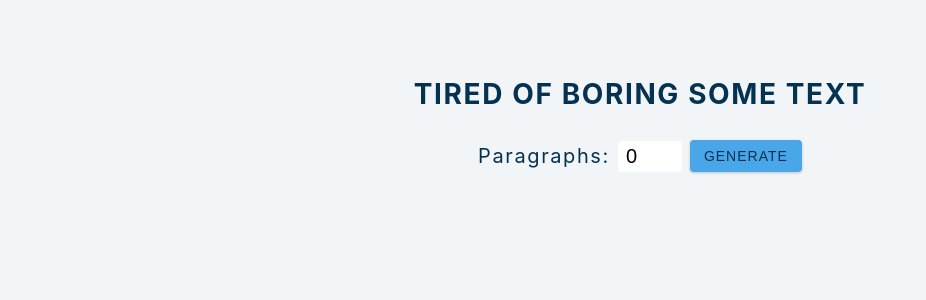
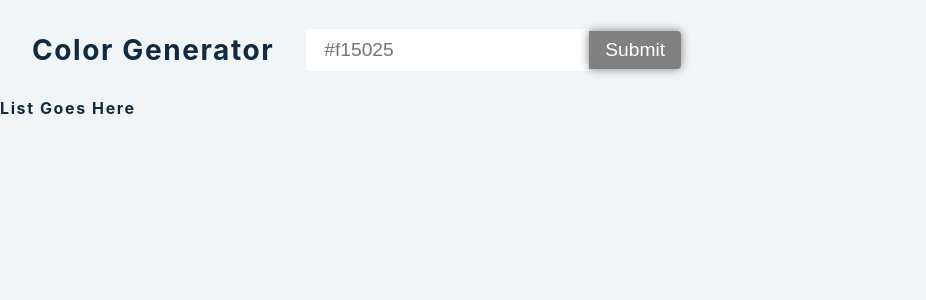
Before and after one commit to vasicgoran1984/birthday-app, a React (Create React App) app: page / in a window 1280 px wide. Shown: the top 300 px of the page, without its empty margins (0-926 px from the left). Built offline with nearby package versions, Linux system fonts and the light colour scheme; the HTML template or start-up script is replaced by a standard one.

Commit message:
Finished color-generator

```diff
--- a/package.json
+++ b/package.json
@@ -10,6 +10,7 @@
     "react-dom": "^18.2.0",
     "react-icons": "^4.12.0",
     "react-scripts": "5.0.1",
+    "values.js": "^2.1.1",
     "web-vitals": "^2.1.4"
   },
   "scripts": {
--- a/src/App.js
+++ b/src/App.js
@@ -1,48 +1,81 @@
-import React, { useState, useEffect } from 'react';
-import data from './data';
+import React, { useState } from 'react'
+import SingleColor from './SingleColor'
+
+import Values from 'values.js';
+
+const styles = {
+  disabledButton: {
+      backgroundColor: 'gray',
+      color: 'white',
+      cursor: 'not-allowed',
+      border: "none",
+      boxShadow: "0px 0px 10px 0px grey",
+  },
+  enabledButton: {
+      cursor: 'pointer',
+  },
+};
+
 function App() {
 
-  const [text, setText] = useState([]);
-  const [count, setCount] = useState(0);
+  const [color, setColor] = useState('');
+  const [error, setError] = useState(false);
+  const [list, setList] = useState([]);
+  const [isButtonDisabled, setButtonDisabled] = useState(true);
+
+  const onInsertColor = (e) => {
+    let newColor = e.target.value;
+    console.log(newColor);
+    setColor(newColor);
+    if (newColor !== '') {
+      setButtonDisabled(false);
+    }
+  }
 
   const handleSubmit = (e) => {
     e.preventDefault();
+    try {
+      let colors = new Values(color).all(10);
+      setList(colors);
+    } catch (error) {
+      setError(error);
+      console.log(error);
+    }
 
-    let amount = parseInt(count);
-    if (count <= 0) {
-      amount = 1;
-    }
-    if(count > 8) {
-      amount = 8;
-    }
-    setText(data.slice(0, amount));
   }
 
   return (
-    <section className='section-center'>
-      <h3>Tired of boring some text</h3>
-      <form className='lorem-form'
-        onSubmit={handleSubmit}
-      >
-        <label htmlFor='amount'>
-        paragraphs:
-        </label>
-        <input
-          type='number'
-          name='amount'
-          id='amount'
-          value={count}
-          onChange={(e) => setCount(e.target.value)}
+    <>
+      <section className='container'>
+        <h3>Color Generator</h3>
+        <form onSubmit={handleSubmit}>
+          <input type='text'
+            value={color}
+            onChange={onInsertColor}
+            placeholder='#f15025'
+            className={`${error?'error':null}`}
           />
-          <button className='btn' type='submit'>Generate</button>
-      </form>
-      <article className='lorem-text'>
-        {text.map((item, index) => {
-          return <p key={index}>{item}</p>
+          <button
+            className='btn'
+            type='submit'
+            style={isButtonDisabled ? styles.disabledButton : styles.enabledButton}
+            disabled={isButtonDisabled}
+          >
+            Submit
+          </button>
+        </form>
+      </section>
+
+      <section className="colors">
+        <h4>list goes here</h4>
+        {list.map((color, index) => {
+          const hex = color.hex;
+          // console.log(index);
+          return <SingleColor key={index} index={index} {...color} hexColor={color.hex}/>
         })}
-      </article>
-    </section>
+      </section>
+    </>
   );
 }
 
-export default App;
+export default App
--- /dev/null
+++ b/src/SingleColor.js
@@ -0,0 +1,38 @@
+import React, { useState, useEffect } from 'react'
+import rgbToHex from './utils'
+
+const SingleColor = ({rgb, weight, index, hexColor}) => {
+    const [alert, setAlert] = useState(false);
+    const bcg = rgb.join(',');
+
+    // const hex = rgbToHex(...rgb);
+    const hexValue = `#${hexColor}`;
+
+    useEffect(() => {
+        setTimeout(() => {
+            setAlert(false);
+        }, 2000);
+    }, [alert])
+
+  return (
+    <article
+        className={`color ${index > 10 && 'color-light'}`}
+        style={{backgroundColor: `rgb(${bcg})`}}
+        onClick={() => {
+            setAlert(true);
+            navigator.clipboard.writeText(hexValue);
+        }}
+        >
+        <p className='percent-value'>
+            {weight}%
+        </p>
+        <p className='color-value'>{hexValue}</p>
+        {alert && <p className='alert'>
+            Color copied!
+        </p>}
+  </article>
+  )
+
+}
+
+export default SingleColor
--- a/src/index.css
+++ b/src/index.css
@@ -121,80 +121,96 @@ p {
 }
 /*  global classes */
 
-.btn {
-  text-transform: uppercase;
-  background: var(--clr-primary-5);
-  color: var(--clr-primary-1);
-  padding: 0.375rem 0.75rem;
-  letter-spacing: 1px;
-  display: inline-block;
-  transition: var(--transition);
-  font-size: 0.875rem;
-  border: 2px solid var(--clr-primary-5);
-  cursor: pointer;
-  box-shadow: 0 1px 3px rgba(0, 0, 0, 0.2);
-  border-radius: var(--radius);
-}
-.btn:hover {
-  color: var(--clr-primary-5);
-  background: var(--clr-primary-8);
-  border-color: var(--clr-primary-8);
-}
 /* section */
 .section {
-  padding: 5rem 0;
+  width: 90vw;
+  margin: 0 auto;
+  max-width: var(--max-width);
 }
 
-.section-center {
-  width: 90vw;
-  margin: 0 auto;
-  max-width: 40rem;
-  margin-top: 5rem;
-  text-align: center;
-}
 @media screen and (min-width: 992px) {
-  .section-center {
+  .section {
     width: 95vw;
   }
 }
-main {
-  min-height: 100vh;
-  display: grid;
-  place-items: center;
-}
+
 /*
 ===============
-Lorem Ipsum
+Color Generator
 ===============
 */
-h3 {
+
+.container {
+  text-align: center;
+  display: flex;
+  align-items: center;
+  height: 100px;
+  padding-left: 2rem;
+}
+.container h3 {
+  margin-bottom: 0;
+  margin-right: 2rem;
+}
+
+input {
+  border-color: transparent;
+  padding: 0.5rem 1rem;
+  font-size: 1.2rem;
+  border-top-left-radius: var(--radius);
+  border-bottom-left-radius: var(--radius);
+}
+.btn {
+  background: var(--clr-primary-5);
+  padding: 0.5rem 1rem;
+  font-size: 1.2rem;
+  border-color: transparent;
+  border-top-right-radius: var(--radius);
+  border-bottom-right-radius: var(--radius);
+  text-transform: capitalize;
+  color: var(--clr-white);
+  cursor: pointer;
+}
+@media screen and (max-width: 576px) {
+  .container h3 {
+    font-size: 1rem;
+  }
+  input,
+  .btn {
+    font-size: 0.85rem;
+  }
+}
+input.error {
+  border: 2px solid var(--clr-red-dark);
+}
+.colors {
+  min-height: calc(100vh - 100px);
+  display: grid;
+  grid-template-columns: repeat(auto-fit, minmax(223.33px, 1fr));
+  grid-template-rows: repeat(auto-fit, minmax(96px, 1fr));
+}
+.color {
+  padding: 1rem 2rem;
+  cursor: pointer;
+  font-size: 1rem;
+  text-transform: none;
+}
+.percent-value {
+  margin-bottom: 0;
+  color: var(--clr-grey-1);
+}
+.color-value {
+  color: var(--clr-grey-1);
+  margin-bottom: 0;
+}
+.color-light .color-value {
+  color: var(--clr-white);
+}
+.color-light .percent-value {
+  color: var(--clr-white);
+}
+
+.alert {
   text-transform: uppercase;
-  color: var(--clr-primary-1);
+  font-size: 0.85rem;
+  margin-top: 0.5rem;
 }
-.lorem-form {
-  text-transform: capitalize;
-  letter-spacing: var(--spacing);
-  margin-top: 2rem;
-  margin-bottom: 4rem;
-  display: flex;
-  justify-content: center;
-  align-items: center;
-}
-label {
-  font-size: 1.25rem;
-  color: var(--clr-primary-1);
-}
-input {
-  padding: 0.25rem 0.5rem;
-  width: 4rem;
-  border-radius: var(--radius);
-  border: none;
-  margin: 0 0.5rem;
-  font-size: 1.25rem;
-}
-button {
-  background: var(--clr-primary-10);
-}
-.result {
-  margin-bottom: 2rem;
-}
--- /dev/null
+++ b/src/utils.js
@@ -0,0 +1,10 @@
+function componentToHex(c) {
+    var hex = c.toString(16);
+    return hex.length == 1 ? '0' + hex : hex;
+  }
+
+  function rgbToHex(r, g, b) {
+    return '#' + componentToHex(r) + componentToHex(g) + componentToHex(b);
+  }
+
+  export default rgbToHex;
```
Also changed, not shown: src/Loading.js (deleted, +0 -11 lines), 1 other file (tests, documents, lock files or other folders).
